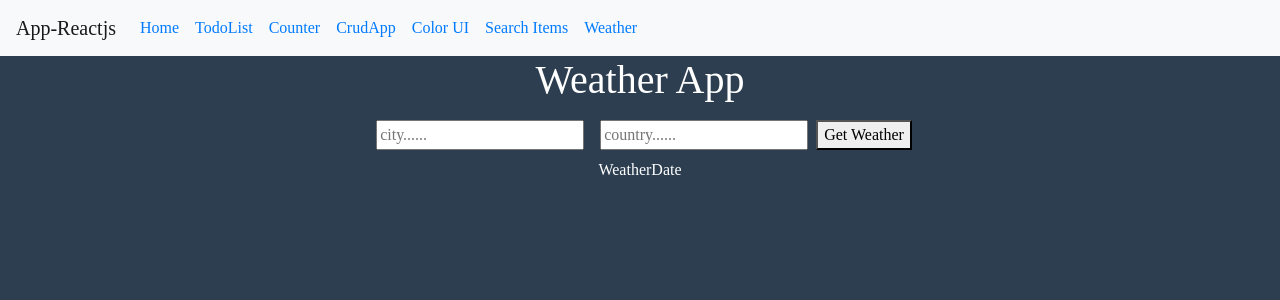
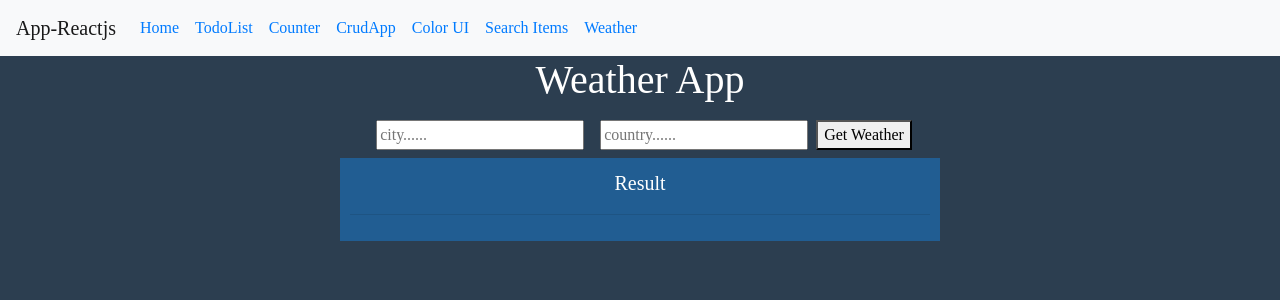
Before and after one commit to Ahmed-Esam/Project-Reactjs, a React (Create React App) app: page /Weather in a window 1280 px wide. Shown: the top 300 px of the page. Built offline with nearby package versions, Linux system fonts and the light colour scheme.

Commit message:
Update Weather

```diff
--- a/src/Components/Weather/Weather.js
+++ b/src/Components/Weather/Weather.js
@@ -3,11 +3,16 @@ import React, { Component } from 'react';
 import Form from './Form';
 import WeatherDate from './WeatherDate';
 
-const API_KEY = "84a85d48e94647dbb4b122654182811";
+const API_KEY = "58b6f7c78582bffab3936dac99c31b25";
 
 class Weather extends Component {
     state = {
-
+        temp : '',
+        city : '',
+        country: '',
+        humidity :  '',
+        description : '',
+        error : ''
      }
 
 
@@ -16,9 +21,23 @@ class Weather extends Component {
         e.preventDefault()
         const city = e.target.elements.city.value;
         const country = e.target.elements.country.value;
-        const api_call = await fetch(`http://samples.openweathermap.org/data/2.5/weather?q=${city},${country}&appid=${API_KEY}`);
-        const deta = await api_call.json();
-        console.log(deta)
+        const api_call = await fetch(`http://api.openweathermap.org/data/2.5/weather?q=${city},${country}&appid=${API_KEY}`);
+        const data = await api_call.json();
+       if( city && country ) {
+        console.log(data)
+        this.setState({
+            temp : data.main.temp,
+            city : data.name,
+            country: data.sys.country,
+            humidity :  data.main.humidity,
+            description : data.weather[0].description,
+            error : ''
+        })
+       }else {
+        this.setState({
+            error : 'Please enter the value'
+        })
+       }
     }
 
     render() {
@@ -26,7 +45,14 @@ class Weather extends Component {
             <div>
                 <h1>Weather App</h1>
                 <Form getWeather={this.getWeather}/>
-                <WeatherDate/>
+                <WeatherDate
+                    temp={this.state.temp}
+                    city={this.state.city}
+                    country={this.state.country}
+                    humidity={this.state.humidity}
+                    description={this.state.description}
+                    error={this.state.error}
+                />
             </div>
          );
     }
--- a/src/Components/Weather/WeatherDate.js
+++ b/src/Components/Weather/WeatherDate.js
@@ -1,11 +1,21 @@
-import React from 'react';
+import React from "react";
 
-const WeatherDate = () => {
-    return (
-        <div>
-            WeatherDate
-        </div>
-     );
-}
+const WeatherDate = props => {
+  return (
+    <div className="Weather-container">
+      Result
+      <hr/>
+      {props.city && props.country && (
+        <p>
+          City : {props.city}, Country : {props.country}
+        </p>
+      )}
+      {props.temp && <p>Temperature : {props.temp}</p>}
+      {props.humidity && <p>Humidity : {props.humidity}</p>}
+      {props.description && <p>Description : {props.description}</p>}
+      {props.error && <p>{props.error}</p>}
+    </div>
+  );
+};
 
 export default WeatherDate;
--- a/src/index.css
+++ b/src/index.css
@@ -33,3 +33,12 @@ code {
 .ulList {
   overflow: hidden;
 }
+
+.Weather-container {
+  background-color: #1b72bc9e;
+  color: #fff;
+  width: 600px;
+  margin: 0 auto;
+  padding: 10px;
+  font-size: 20px;
+}
```
